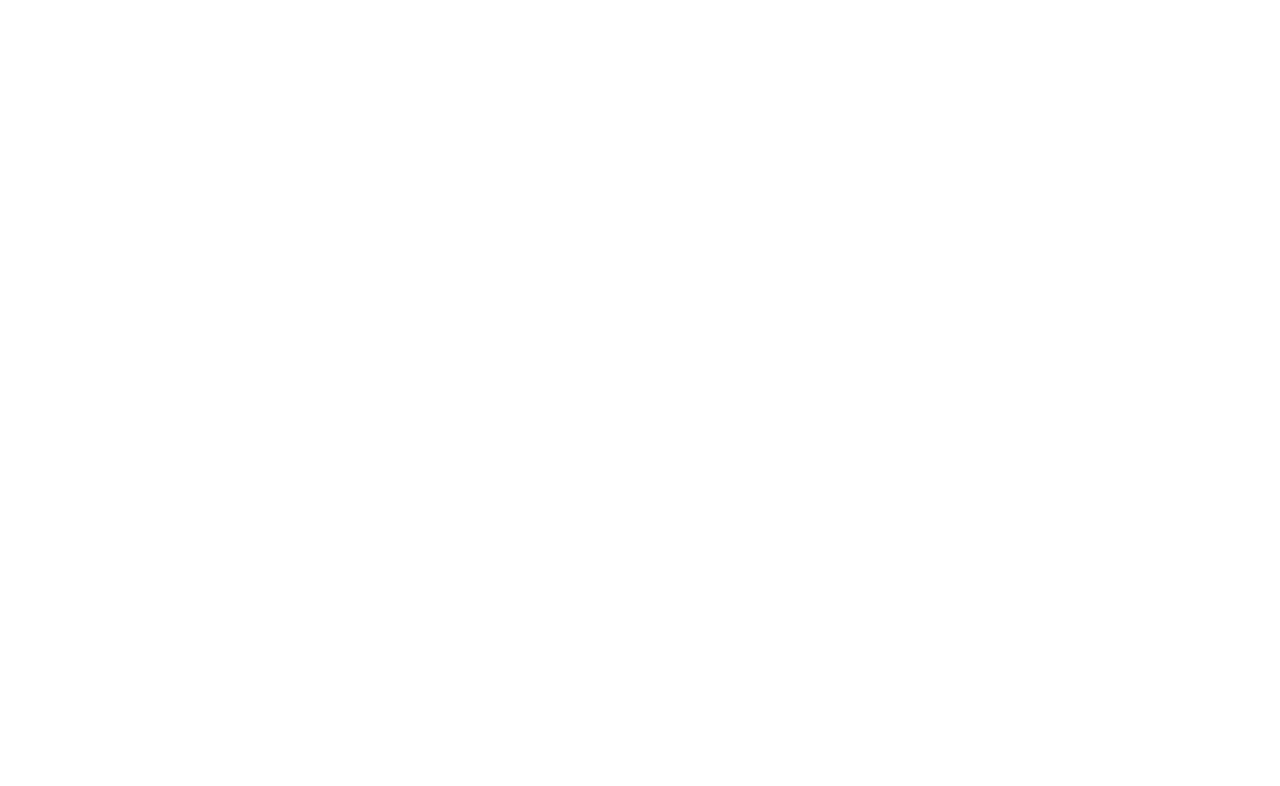
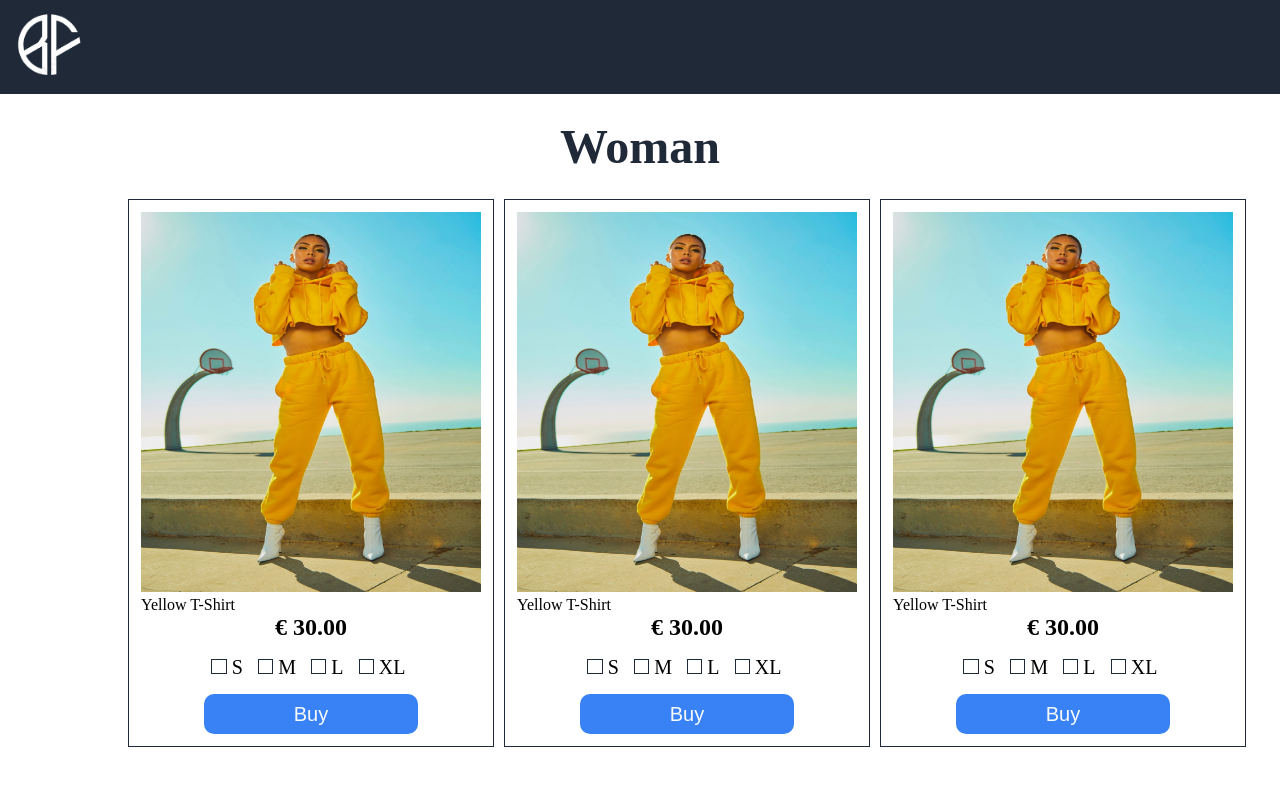
Before and after one commit to FilipCern/assigment-css, a plain HTML site: page pages/woman.html in a window 1280 px wide. Drawn offline with Linux system fonts and the light colour scheme.

Commit message:
template Card - html

```diff
--- a/pages/woman.html
+++ b/pages/woman.html
@@ -1,12 +1,80 @@
 <!DOCTYPE html>
 <html>
 <head>
-    <title>Womans</title>
+    <title>Woman</title>
     <meta name="viewport" content="width=device-width, initial-scale=1" />
     <meta charset="UTF-8">
-    <link rel="stylesheet" type="text/css" href="../css/styles.css" />
+    <link rel="stylesheet" type="text/css" href="../css/pages.css" />
 </head>
 <body>
+    <header>
+        <nav>
+            <span>
+                <a id="logo" href="../index.html">
+                    <img id="logo" src="../images/logo.png" alt="Black Friday logo">
+                </a>
+            </span>
+        </nav>
+    </header>
 
+    <main>
+        <h1>Woman</h1>
+        <section>
+            <article>
+                <figure>
+                    <img src="../images/woman1.jpg" alt="woman model" width="500" height="600">
+                    <figcaption>Yellow T-Shirt</figcaption>
+                  </figure>
+                  <p id="price">€ 30.00</p>
+                  <div>
+                    <ul>
+                        <li><label for="small"><input type="radio" name="size" value=""/><span>S</span></label></li>
+                        <li><label for="medium"><input type="radio" name="size" value=""/><span>M</span></label></li>
+                        <li><label for="large"><input type="radio" name="size" value=""/><span>L</span></label></li>
+                        <li><label for="extralarge"><input type="radio" name="size" value=""/><span>XL</span></label></li>
+                    </ul>
+                  </div>
+                  <div>
+                    <button type="submit">Buy</button>
+                  </div>
+            </article>
+            <article>
+                <figure>
+                    <img src="../images/woman1.jpg" alt="woman model" width="500" height="600">
+                    <figcaption>Yellow T-Shirt</figcaption>
+                  </figure>
+                  <p id="price">€ 30.00</p>
+                  <div>
+                    <ul>
+                        <li><label for="small"><input type="radio" name="size" value=""/><span>S</span></label></li>
+                        <li><label for="medium"><input type="radio" name="size" value=""/><span>M</span></label></li>
+                        <li><label for="large"><input type="radio" name="size" value=""/><span>L</span></label></li>
+                        <li><label for="extralarge"><input type="radio" name="size" value=""/><span>XL</span></label></li>
+                    </ul>
+                  </div>
+                  <div>
+                    <button type="submit">Buy</button>
+                  </div>
+            </article>
+            <article>
+                <figure>
+                    <img src="../images/woman1.jpg" alt="woman model" width="500" height="600">
+                    <figcaption>Yellow T-Shirt</figcaption>
+                  </figure>
+                  <p id="price">€ 30.00</p>
+                  <div>
+                    <ul>
+                        <li><label for="small"><input type="radio" name="size" value=""/><span>S</span></label></li>
+                        <li><label for="medium"><input type="radio" name="size" value=""/><span>M</span></label></li>
+                        <li><label for="large"><input type="radio" name="size" value=""/><span>L</span></label></li>
+                        <li><label for="extralarge"><input type="radio" name="size" value=""/><span>XL</span></label></li>
+                    </ul>
+                  </div>
+                  <div>
+                    <button type="submit">Buy</button>
+                  </div>
+            </article>
+        </section>
+    </main>
 </body>
 </html>
```
